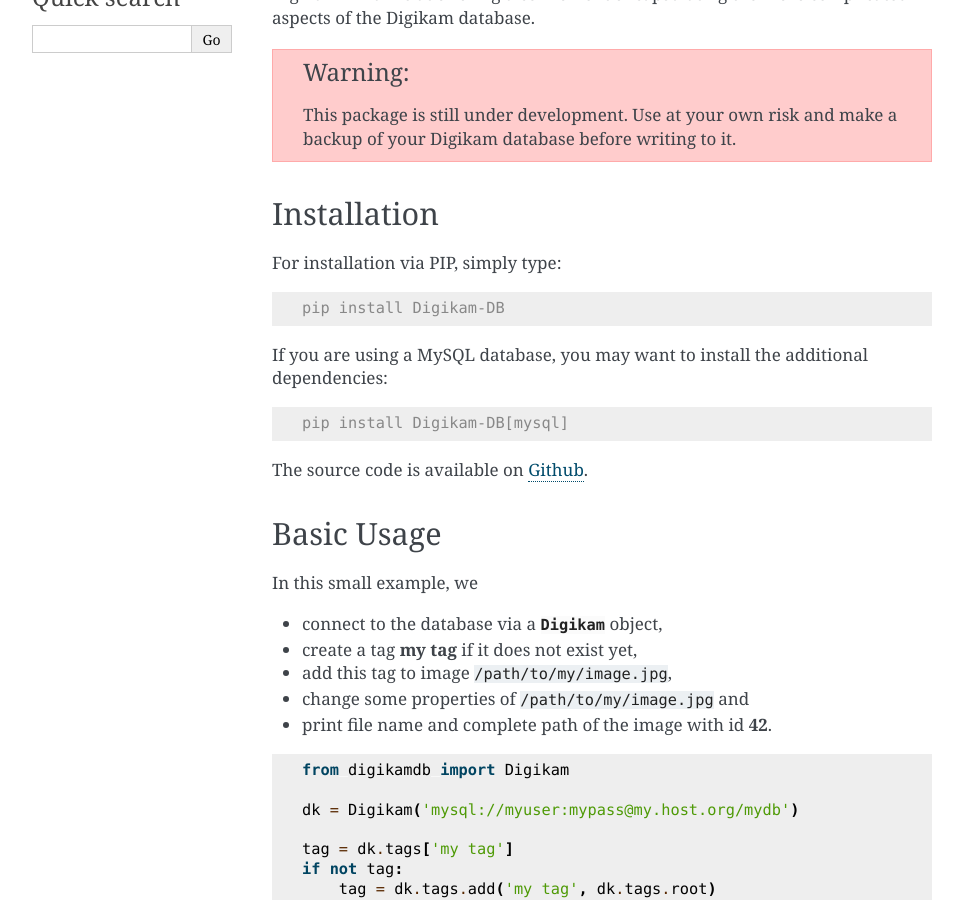
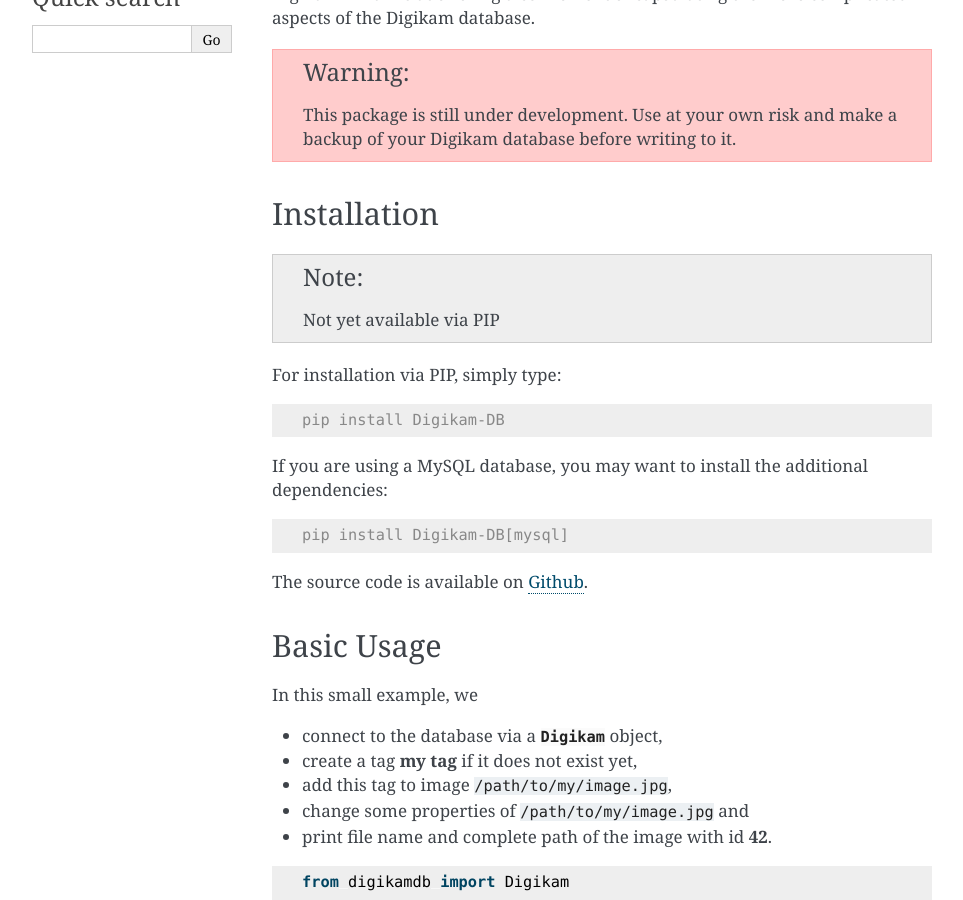
Before and after one commit to rcw-2/python-digikamdb, a Sphinx documentation site: the page built from docs/intro.rst, in a window 1280 px wide and 900 px high, scrolled down 370 px. Shown: the whole window, without its empty margins (148-1111 px from the left). Built offline with Sphinx 7.4.7, drawn with Linux system fonts in a browser that asks for light colours; pages that are not in the unit, such as notebooks, are missing from menus; the version number could not be read and is left out.

Commit message:
Added non-available note

```diff
--- a/docs/intro.rst
+++ b/docs/intro.rst
@@ -22,6 +22,8 @@
 
 Installation
 -------------
+
+.. note::   Not yet available via PIP
 
 For installation via PIP, simply type:
 
```
